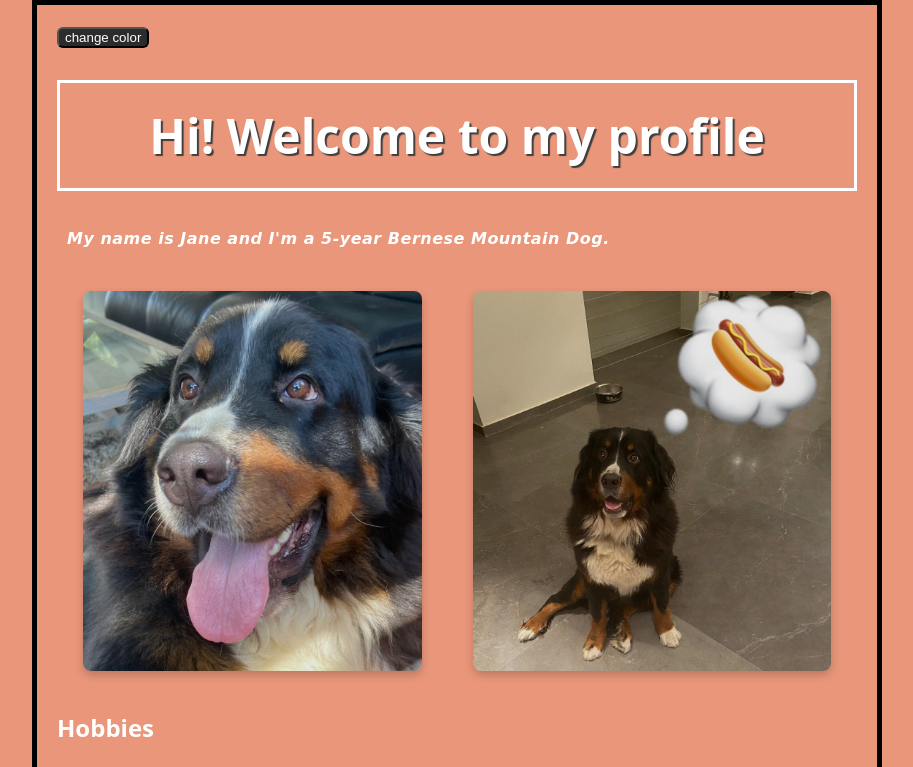
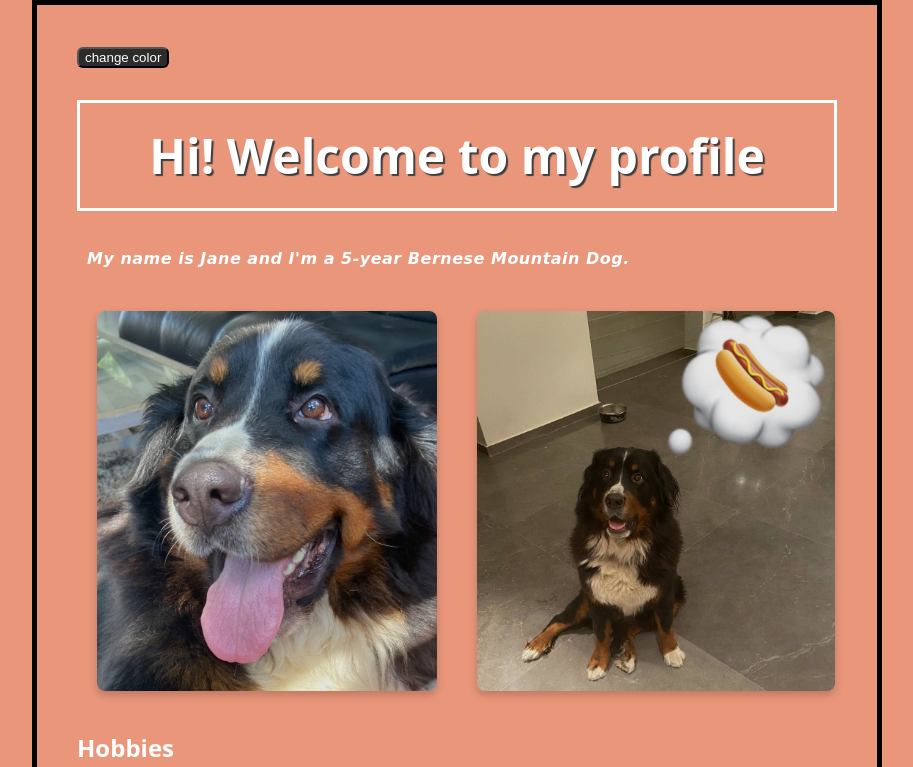
Before and after one commit to LironLevi/jane-the-bernese-profile, a website: page index.html in a window 1280 px wide. Both pictures are taken after a click on the button "change color". Shown: the top 767 px of the page, without its empty margins (183-1096 px from the left). Drawn offline with Linux system fonts and the light colour scheme.

Commit message:
adding font fallbacks and css variables

```diff
--- a/index.css
+++ b/index.css
@@ -1,11 +1,17 @@
+
+:root{
+  --main-color: #e9967a;
+  --second-color: #FFDAB9;
+}
+
 html {
   font-family: 'Open Sans', sans-serif;
-  background-color: #e9967a;
+  background-color: var(--main-color);
   font-size: medium;
 }
 
 body {
-  background-color: #FFDAB9;
+  background-color: var(--second-color);
   color: #2d2c2c;
   width: 800px;
   margin: 0 auto;
@@ -21,11 +27,13 @@ h1{
   text-shadow: 2px 2px 1px rgb(62, 61, 61);
 }
 
+
 p, li{
-  font-family: cursive;
+  font-family: cursive, sans-serif;
   line-height: 2;
   letter-spacing: 0.5px;
-  margin-left: 10px;
+  padding-left: 10px;
+
 }
 
 .row {
@@ -43,6 +51,7 @@ p, li{
 
 #main {
   margin: 0 auto;
+  padding: 20px;
 }
 
 
@@ -62,7 +71,6 @@ button{
   height: 380px;
   transition: 0.3s;
   filter: brightness(90%);
-  margin: 0 auto;
   border-radius: 8px;
   box-shadow: 0 4px 8px 0 rgba(0, 0, 0, 0.2);
 
@@ -76,4 +84,6 @@ button{
 iframe{
   display: block;
   margin: 0 auto;
+  border-radius: 8px;
+  box-shadow: 0 4px 8px 0 rgba(0, 0, 0, 0.2);
 }
--- a/index.html
+++ b/index.html
@@ -2,7 +2,7 @@
 
 <head>
   <meta charset=utf-8>
-  <title>a dog profile</title>
+  <title>Dog profile</title>
   <link rel="stylesheet" href="index.css" />
 </head>
 
--- a/index.js
+++ b/index.js
@@ -1,4 +1,6 @@
 
+var r = document.querySelector(':root');
+var rs = getComputedStyle(r);
 
 hidemode = false;
 document.getElementById("factsB").onclick = () => {
@@ -17,11 +19,11 @@ changecolor = true;
 document.getElementById("ChangeColorB").onclick = () => {
       changecolor = !changecolor;
       if (changecolor){
-        document.body.style.backgroundColor = "#FFDAB9";
+        document.body.style.backgroundColor = rs.getPropertyValue("--second-color");
         document.body.style.color = "black";
       }
       else{
-        document.body.style.backgroundColor = "#E9967A";
+        document.body.style.backgroundColor = rs.getPropertyValue("--main-color");
         document.body.style.color = "white";
       }
   }
```
Also changed, not shown: cat.png (deleted).
